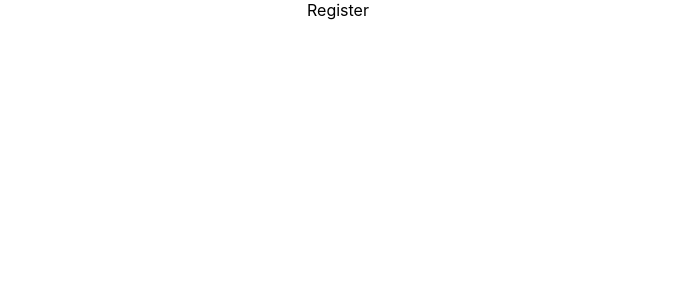
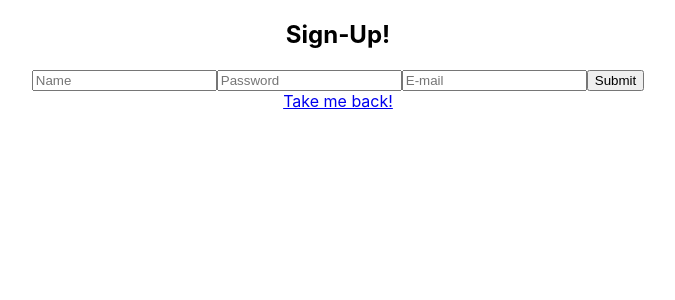
Before and after one commit to RestaurantPassport-BW/front-end, a React (Create React App) app: page /register in a window 1280 px wide. Shown: the top 300 px of the page, without its empty margins (302-977 px from the left). Built offline with nearby package versions, Linux system fonts and the light colour scheme.

Commit message:
Completed form for register, setup links on app homepage to link to login/signup

```diff
--- a/src/App.js
+++ b/src/App.js
@@ -4,11 +4,20 @@ import "./App.css";
 import { Switch, Route } from "react-router";
 import Login from "./components/auth/Login";
 import Register from "./components/auth/Register";
+import styled from 'styled-components'
 
+const A = styled.a`
+  padding: 20px;
+`
 function App() {
   return (
     <div className="App">
       <Switch>
+        <Route exact path='/'>
+          <h1>HomePage</h1>
+          <A href="/login">Login</A>
+          <A href="/register">Register</A>
+        </Route>
         <Route path={"/login"} component={Login} />
         <Route path={"/register"} component={Register} />
       </Switch>
--- a/src/components/auth/Register.js
+++ b/src/components/auth/Register.js
@@ -1,5 +1,27 @@
-import React from "react";
+import React, { useState, useEffect } from "react";
+import { withFormik, Form, Field } from 'formik';
+import * as yup from 'yup';
+import axios from 'axios';
+import styled from 'styled-components';
 
-export default function Register() {
-  return <div>Register</div>;
+
+const Register= () => {
+
+  return (
+    <>
+      <h2>Sign-Up!</h2>
+        <Form>
+          <Field type='text' name='name' placeholder='Name' />
+          <Field type='password' name='password' placeholder='Password'/>
+          <Field type='text' name='email' placeholder='E-mail'/>
+          <button type='submit' name='submit'>Submit</button>
+        </Form>
+        <a href='/'>Take me back!</a>
+    </>
+  );
 }
+
+
+export default withFormik({
+
+})(Register)
```
